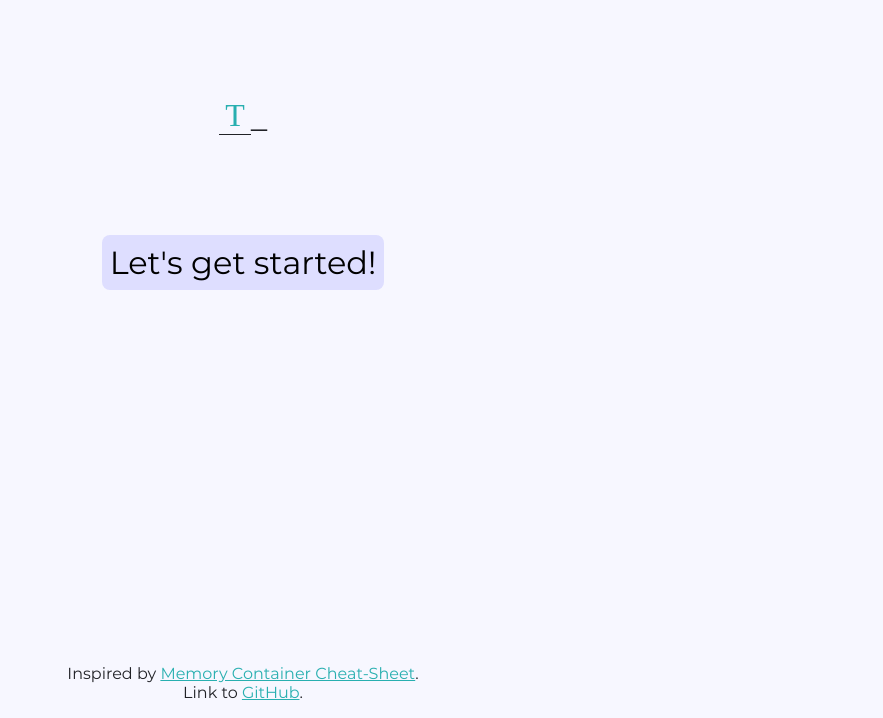
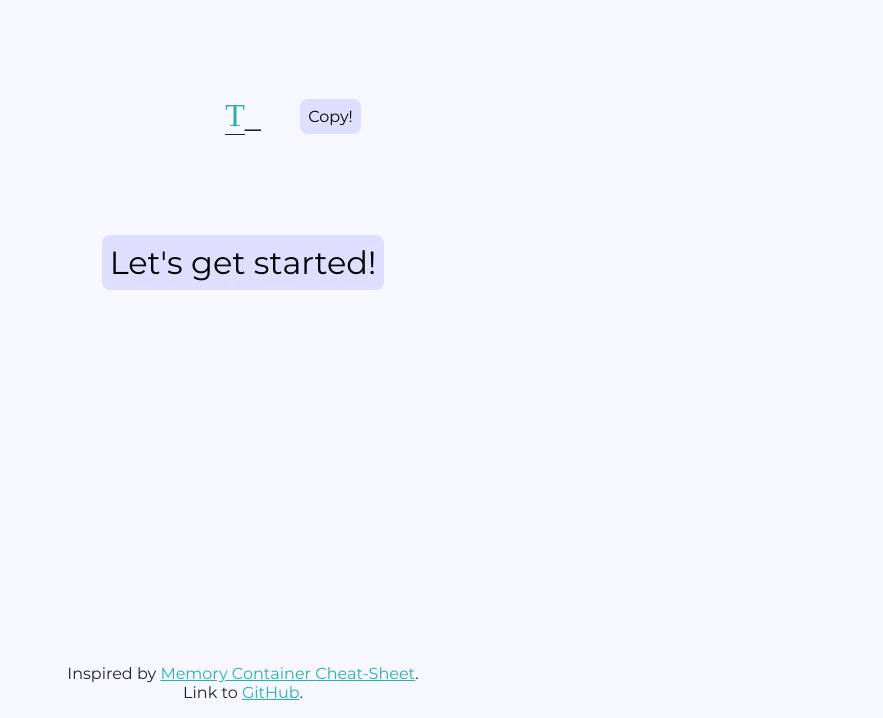
Before and after one commit to nebneb0703/rs-memory-containers, a plain HTML site: page index.html in a window 1280 px wide. Shown: the part 82-800 px from the top of the page, without its empty margins (397-1280 px from the left). Drawn offline with Linux system fonts and the light colour scheme; a web font is replaced by a local one.

Commit message:
Add copy button

```diff
--- a/index.html
+++ b/index.html
@@ -14,8 +14,9 @@
         <span id="toggle-theme" onclick="toggle_theme()">Toggle Theme</span>
         <h1 id="title" class="large-text">Rust Memory Containers</h1>
 
-        <p id="type-container" class="code large-text">
-            <span id="final-type"><span id="input" class="type" contenteditable="true" spellcheck="false">T</span></span><span id="blinking-cursor">_</span>
+        <p id="type-container">
+            <span id="final-type" class="code large-text"><span id="input" class="type" contenteditable="true" spellcheck="false">T</span></span><span id="blinking-cursor" class="code large-text">_</span>
+            <button id="copy" onclick="copy()">Copy!</button>
         </p>
 
         <script>document.getElementById("input").addEventListener("beforeinput", type_input, true);</script>
--- a/index.js
+++ b/index.js
@@ -269,14 +269,31 @@ function done() {
 }
 
 function type_input(e) {
+    // todo: fix pasting newlines
+    // todo: add some kind of character limit lol
+    // `AbstractSingletonProxyFactoryBeanBuilderObserverServletEventHandlerAsyncGenerator` amazing type thanks Spey
+
     switch(e.inputType) {
         case "insertLineBreak":
         case "insertParagraph":
             e.preventDefault();
         break;
 
-        default:
-            console.log(e);
-        break;
+        // default:
+        //     console.log(e);
+
+        //     if (e.dataTransfer) {
+        //         console.log(e.dataTransfer.getData("text/plain"));
+        //     }
+        // break;
     }
 }
+
+function copy() {
+    navigator.clipboard.writeText(
+        document.getElementById("final-type").textContent
+    ).then(() => {
+        document.getElementById("copy").innerText = "Copied!";
+        setTimeout(() => document.getElementById("copy").innerText = "Copy", 1500);
+    });
+}
--- a/style.scss
+++ b/style.scss
@@ -110,7 +110,7 @@ button {
 }
 
 #input {
-    min-width: 1em;
+    min-width: 1ch;
 
     border-bottom: 1px solid;
     background-color: inherit;
@@ -147,6 +147,7 @@ button {
     flex-direction: row;
     margin: auto;
     width: fit-content;
+    position: relative;
 }
 
 #final-type {
@@ -161,6 +162,11 @@ button {
     cursor: default;
     -webkit-user-select: none;
     user-select: none;
+}
+
+#copy {
+    position: absolute;
+    right: -100px;
 }
 
 @keyframes blink {
```
Also changed, not shown: style.css.
